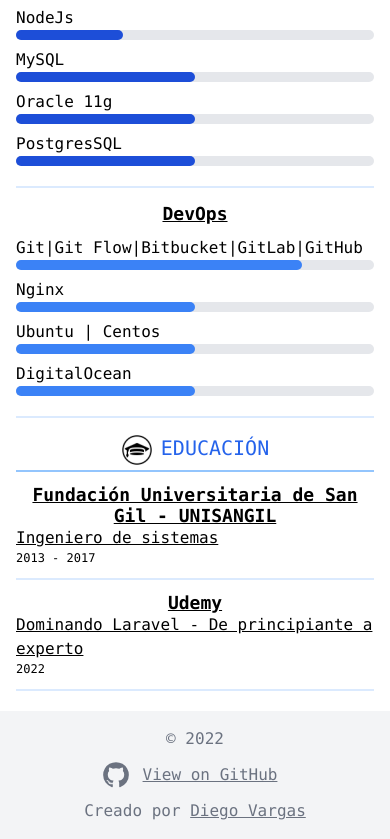
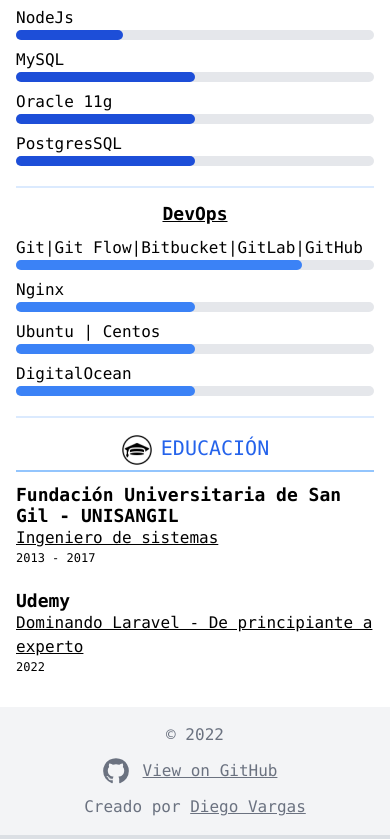
Before and after one commit to luchito93/my-resume-vue, a Vue app: page / in a window 390 px wide. Shown: the part 4326-5165 px from the top of the page. Built offline with nearby package versions, Linux system fonts and the light colour scheme.

Commit message:
fix styles in mobile

```diff
--- a/src/components/Education.vue
+++ b/src/components/Education.vue
@@ -6,15 +6,15 @@
       <img class="hidden dark:block mr-2 mb-1" src="../assets/icon-education-white.png" alt="education" width="32">
       EDUCACIÓN
     </h4>
-    <div class="border-b-2 border-blue-100 pb-3 dark:text-white transition-colors duration-200">
-      <h4 class="text-center font-bold md:font-semibold md:text-left text-lg underline md:no-underline mt-3 leading-[initial]">
+    <div class="pb-3 dark:text-white transition-colors duration-200">
+      <h4 class="font-bold md:font-semibold text-left text-lg mt-3 leading-[initial]">
         Fundación Universitaria de San Gil - UNISANGIL
       </h4>
       <p class="underline">Ingeniero de sistemas</p>
       <p class="text-xs">2013 - 2017</p>
     </div>
-    <div class="border-b-2 border-blue-100 pb-3 dark:text-white transition-colors duration-200">
-      <h4 class="text-center font-bold md:font-semibold md:text-left text-lg underline md:no-underline mt-3 leading-[initial]">
+    <div class="pb-3 dark:text-white transition-colors duration-200">
+      <h4 class="font-bold md:font-semibold text-left text-lg mt-3 leading-[initial]">
         Udemy
       </h4>
       <p class="underline">Dominando Laravel - De principiante a experto</p>
```
